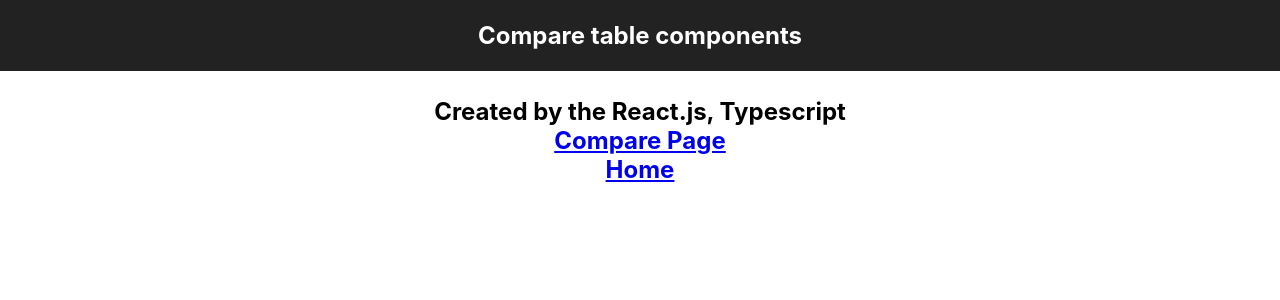
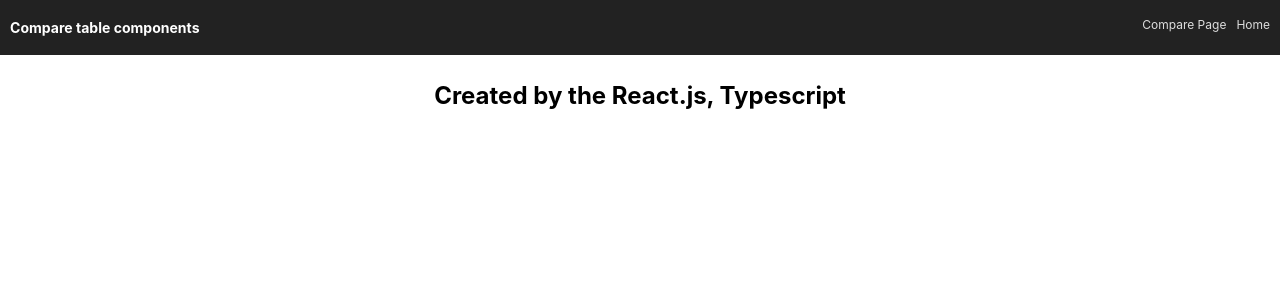
Before and after one commit to S-Amin/compare, a React (Create React App) app: page / in a window 1280 px wide. Shown: the top 300 px of the page. Built offline with nearby package versions, Linux system fonts and the light colour scheme.

Commit message:
add header

```diff
--- a/src/App/index.tsx
+++ b/src/App/index.tsx
@@ -6,14 +6,14 @@
 function App() {
   return (
     <Suspense fallback={<div>loading ...</div>}>
-      <Theme>
-        <Router>
+      <Router>
+        <Theme>
           <Switch>
             <Route path="/" component={Home} exact />
             <Route path="/compare" component={Compare} />
           </Switch>
-        </Router>
-      </Theme>
+        </Theme>
+      </Router>
     </Suspense>
   );
 }
--- a/src/layouts/global.scss
+++ b/src/layouts/global.scss
@@ -20,6 +20,17 @@
   text-align: center;
   background-color: $primary-color;
   color: white;
+  display: flex;
+  justify-content: space-between;
+  > * {
+    display: flex;
+  }
+  a {
+    color: #ddd;
+    padding: 1em 0;
+    margin: 0 0 0 10px;
+    text-decoration: none;
+  }
 }
 
 .container {
--- a/src/layouts/theme.tsx
+++ b/src/layouts/theme.tsx
@@ -1,4 +1,5 @@
 import React, { ReactNode, ReactNodeArray } from "react";
+import { Link } from "react-router-dom";
 import "./global.scss";
 
 interface ITheme {
@@ -8,7 +9,11 @@
   return (
     <>
       <header className="header">
-        <h1>Compare table components</h1>
+        <h3>Compare table components</h3>
+        <div>
+          <Link to="/compare">Compare Page</Link>
+          <Link to="/">Home</Link>
+        </div>
       </header>
       <div className="container">{children}</div>
     </>
--- a/src/pages/home.tsx
+++ b/src/pages/home.tsx
@@ -1,13 +1,10 @@
 import React from "react";
-import { Link } from "react-router-dom";
 
 const Home = () => {
   return (
     <h1 style={{ textAlign: "center" }}>
       <div>Created by the React.js, Typescript</div>
-      <Link to="/compare">Compare Page</Link>
       <br />
-      <Link to="/home">Home</Link>
     </h1>
   );
 };
```
